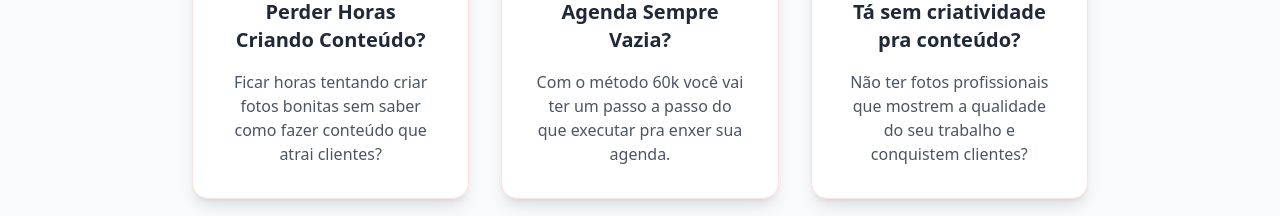
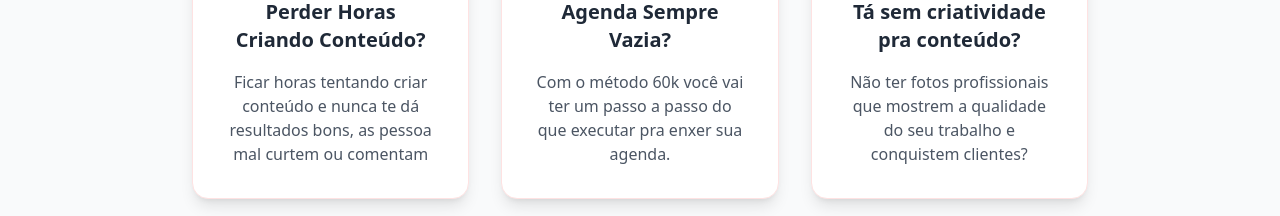
Before and after one commit to Magnus1385/KIT, a React (Vite) app: page / in a window 1280 px wide. Shown: the part 955-1171 px from the top of the page. Built offline with nearby package versions, Linux system fonts and the light colour scheme.

Commit message:
Updated App.tsx

```diff
--- a/src/App.tsx
+++ b/src/App.tsx
@@ -199,7 +199,7 @@ function App() {
                 <Clock className="w-8 h-8 text-red-600" />
               </div>
               <h3 className="text-xl font-bold mb-4 text-center text-gray-800">Perder Horas Criando Conteúdo?</h3>
-              <p className="text-gray-600 text-center">Ficar horas tentando criar fotos bonitas sem saber como fazer conteúdo que atrai clientes?</p>
+              <p className="text-gray-600 text-center">Ficar horas tentando criar conteúdo e nunca te dá resultados bons, as pessoa mal curtem ou comentam</p>
             </div>
             <div className="bg-white p-8 rounded-2xl shadow-lg border border-red-100 hover:shadow-xl transition-shadow duration-300">
               <div className="w-16 h-16 bg-red-100 rounded-full flex items-center justify-center mb-6 mx-auto">
```
